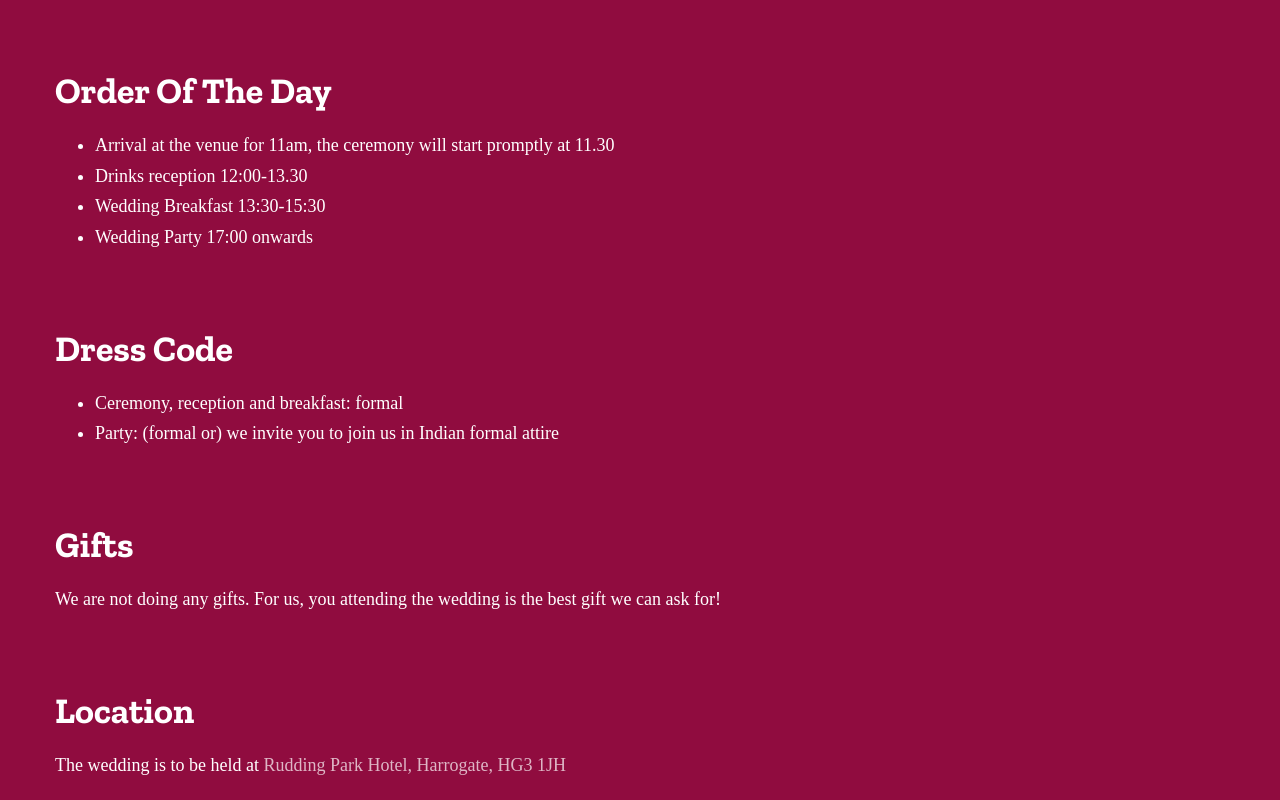
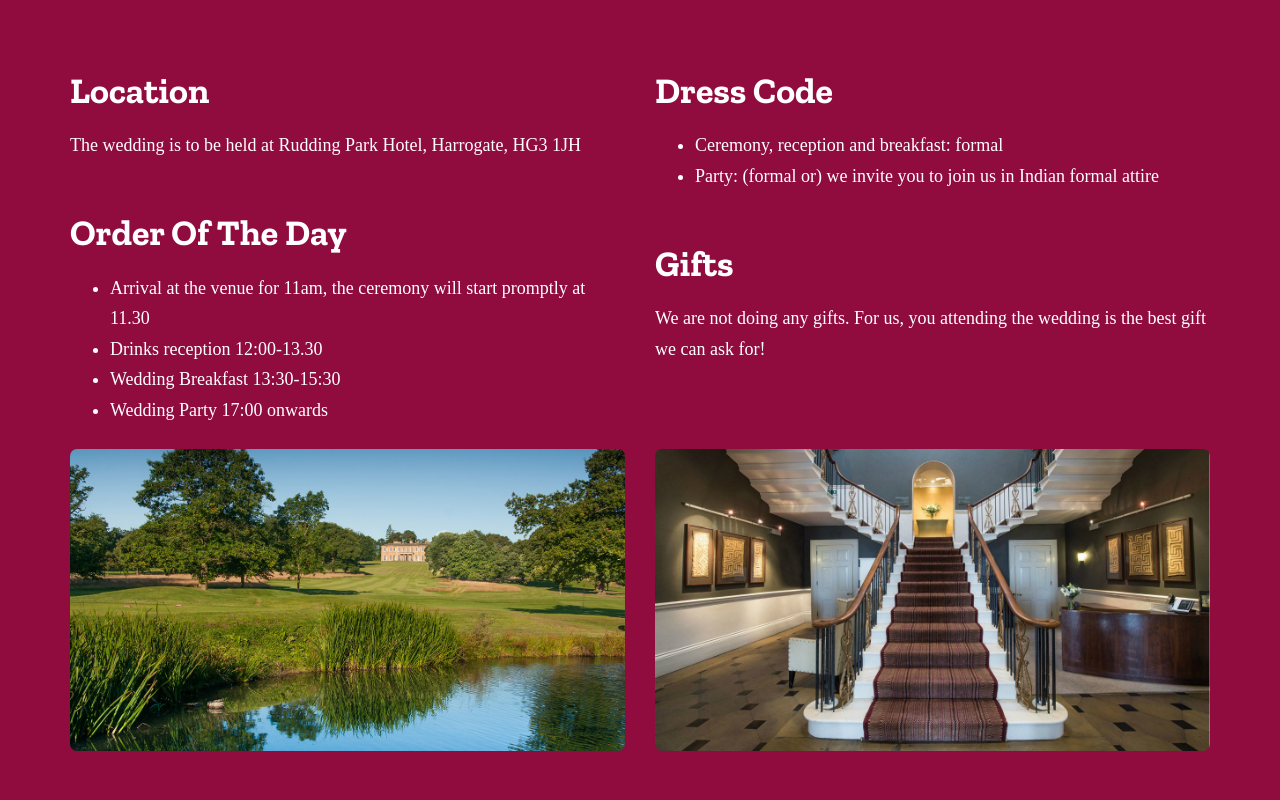
Before and after one commit to joy-rosie/wedding, a website: page index.html in a window 1280 px wide. Shown: the part 2020-2820 px from the top of the page. Drawn offline with nearby package versions, Linux system fonts and the light colour scheme; a web font is replaced by a local one.

Commit message:
rearrage

```diff
--- a/index.html
+++ b/index.html
@@ -105,6 +105,11 @@
           <div class="col-md-12 probootstrap-animate"><h2 class="mt0">Details</h2></div>
         </div>
         <div class="row">
+          <div class="col-md-6 probootstrap-animate">
+
+            <h3>Location</h3>
+            <p style="color: rgba(255, 255, 255);">The wedding is to be held at <a href="https://www.ruddingpark.co.uk/" style="color: rgba(255, 255, 255);">Rudding Park Hotel, Harrogate, HG3 1JH</a></p>
+
             <h3>Order Of The Day</h3>
             <ul>
               <li>Arrival at the venue for 11am, the ceremony will start promptly at 11.30</li>
@@ -113,20 +118,21 @@
               <li>Wedding Party 17:00 onwards</li>
             </ul>
           </div>
-        <div class="row" >
+          <div class="col-md-6 probootstrap-animate">
+
             <h3>Dress Code</h3>
             <ul>
               <li>Ceremony, reception and breakfast: formal</li>
               <li>Party: (formal or) we invite you to join us in Indian formal attire</li>
             </ul>
-        </div>
-        <div class="row">
+
             <h3>Gifts</h3>
             <p style="color: rgba(255, 255, 255);">We are not doing any gifts. For us, you attending the wedding is the best gift we can ask for!</p>
+
           </div>
+        </div>
+
         <div class="row">
-          <h3>Location</h3>
-          <p style="color: rgba(255, 255, 255);">The wedding is to be held at <a href="https://www.ruddingpark.co.uk/" style="color: rgba(255, 255, 255, 0.7);">Rudding Park Hotel, Harrogate, HG3 1JH</a></p>
           <div class="col-md-6 probootstrap-animate">
             <p><img src="img/ruddingpark1.jpg" alt="Rosie & Joy Wedding" class="img-responsive img-rounded"></p>
           </div>
```
Lines whose indentation alone changed are shown as unchanged.
